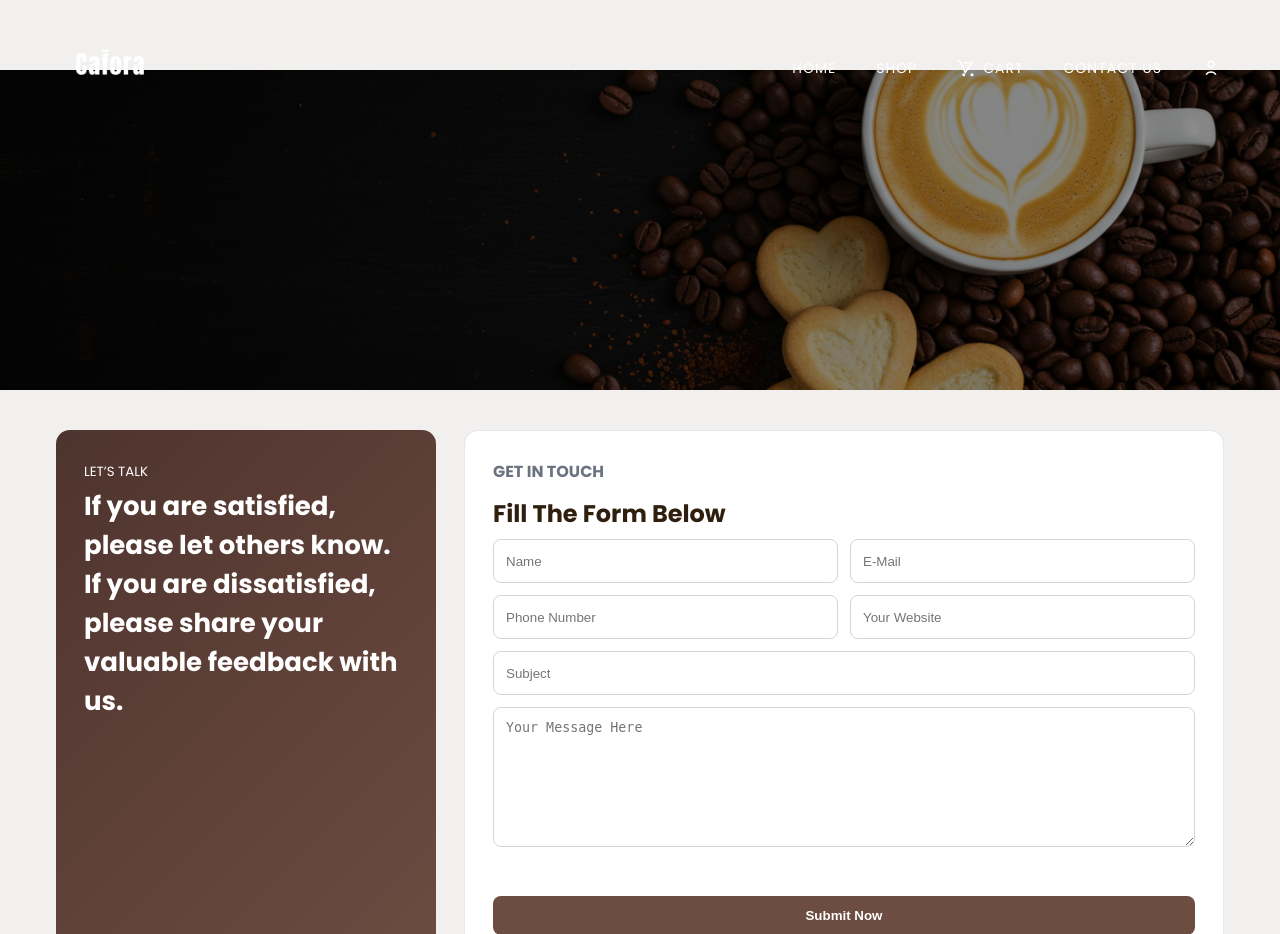
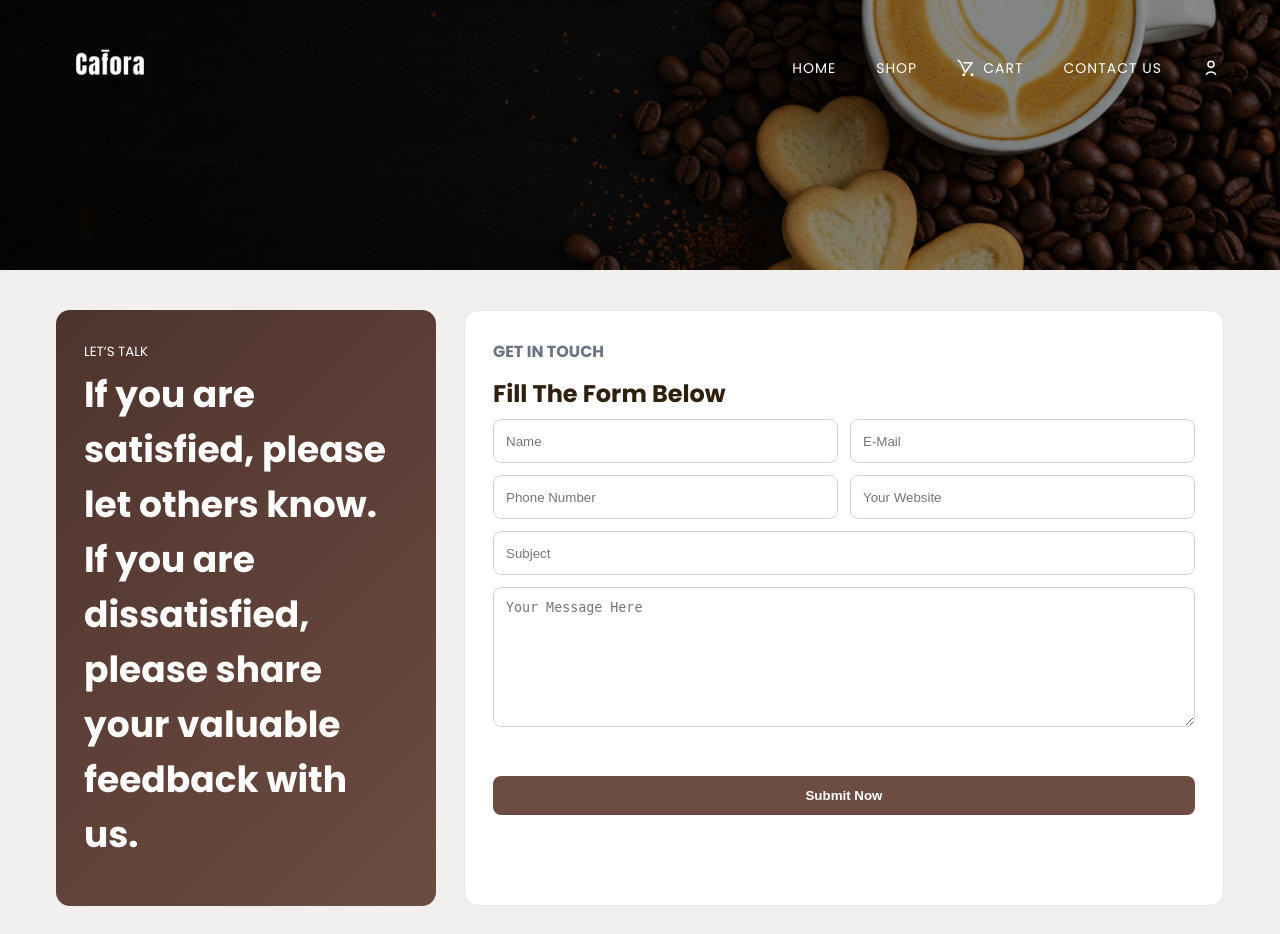
Before and after one commit to keshan-dev/cafora_coffee_php, a PHP site: page /contact.php in a window 1280 px wide. Shown: the top 934 px of the page. Run offline with PHP 8.4, Linux system fonts and the light colour scheme.

Commit message:
correct alignmens and add feedback message

```diff
--- a/assets/css/contact.css
+++ b/assets/css/contact.css
@@ -19,13 +19,13 @@ body{font-family:'Poppins',sans-serif;margin:0;color:#2e1f0f;background:#fafaf9;
     margin-left:20px;color:#ffffff;text-decoration:none;font-weight:500;
   }
   .nav-links a:hover{color:#8b4513;}
-  body{padding-top:70px;}
+  body{padding-top:20px;}
 
   /* ===== Hero Cover ===== */
   .hero-section{
     position:relative;height:320px;
     display:flex;align-items:center;justify-content:center;
-    color:#fff;text-align:center;overflow:hidden;
+    color:#fff;text-align:center;overflow:hidden;margin-top: -70px;z-index: 1;
   }
   .hero-section img{
     position:absolute;inset:0;width:100%;height:100%;
@@ -36,10 +36,10 @@ body{font-family:'Poppins',sans-serif;margin:0;color:#2e1f0f;background:#fafaf9;
     background:rgba(0,0,0,0.45);z-index:1;
   }
   .hero-content{
-    position:relative;z-index:2;
+    position:relative;z-index:2;margin-top: 200px;
   }
   .hero-content h1{
-    font-size:42px;margin:0;font-weight:700;
+    font-size:30px;margin:0;font-weight:700;
   }
 
   /* ===== Contact Layout ===== */
@@ -51,7 +51,7 @@ body{font-family:'Poppins',sans-serif;margin:0;color:#2e1f0f;background:#fafaf9;
     background:linear-gradient(135deg,#4e342e,#6d4c41);
     color:#fff;border-radius:14px;padding:28px;
   }
-  .info-card h2{margin:.25rem 0 1rem;font-size:26px;}
+  .info-card h2{margin:.25rem 0 1rem;font-size:36px;}
   .info-item{margin:16px 0;}
 
   .form-card{
```
